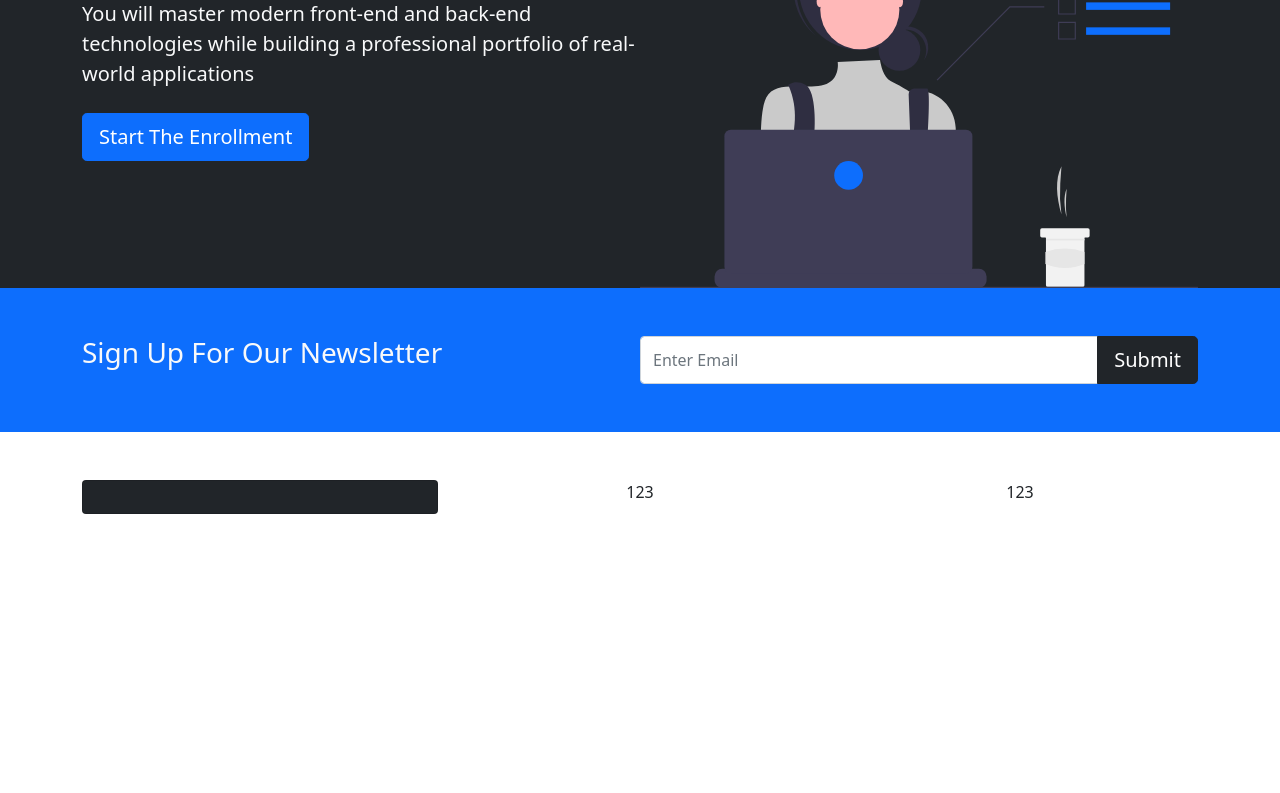
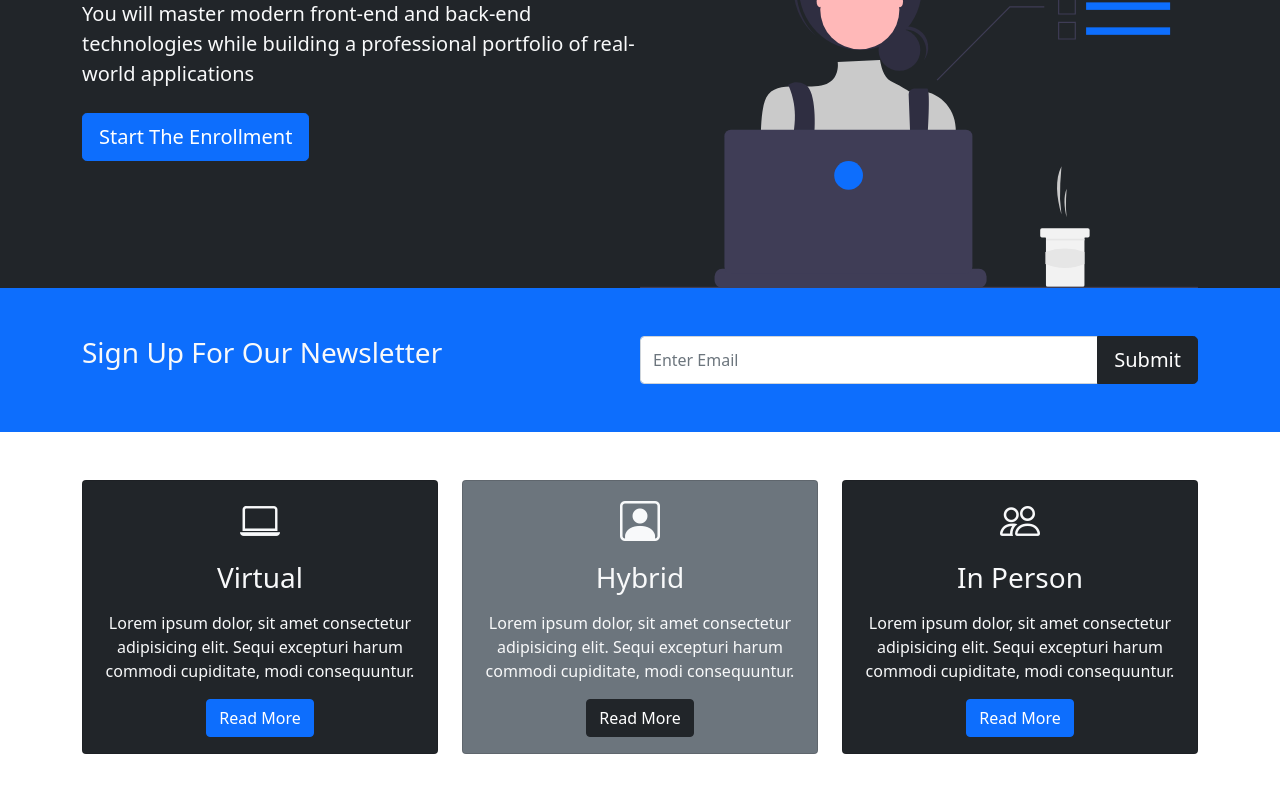
Before and after one commit to Muhammad-Mouid-Ali/Developers-Den, a plain HTML site: page Training/UI/bootstrap/Bootcamp-website/index.html in a window 1280 px wide. Shown: the part 193-986 px from the top of the page. Before the commit the page ends 800 px from the top, so only its background shows below. Drawn offline with nearby package versions, Linux system fonts and the light colour scheme.

Commit message:
bootcamp website - add cards

```diff
--- a/Training/UI/bootstrap/Bootcamp-website/index.html
+++ b/Training/UI/bootstrap/Bootcamp-website/index.html
@@ -6,6 +6,8 @@
     <meta name="viewport" content="width=device-width, initial-scale=1.0">
     <link href="https://cdn.jsdelivr.net/npm/bootstrap@5.0.2/dist/css/bootstrap.min.css" rel="stylesheet"
         integrity="sha384-EVSTQN3/azprG1Anm3QDgpJLIm9Nao0Yz1ztcQTwFspd3yD65VohhpuuCOmLASjC" crossorigin="anonymous">
+    <!-- Option 1: Include in HTML -->
+    <link rel="stylesheet" href="https://cdn.jsdelivr.net/npm/bootstrap-icons@1.3.0/font/bootstrap-icons.css">
     <link rel="stylesheet" href="style.css">
     <title>Frontend Bootcamp</title>
 </head>
@@ -94,12 +96,54 @@
                 <div class="col-md">
                     <div class="card bg-dark text-light">
                         <div class="card-body text-center">
-
+                            <div class="h1 mb-3">
+                                <i class="bi bi-laptop"></i>
+                            </div>
+                            <h3 class="card-title mb-3">
+                                Virtual
+                            </h3>
+                            <p class="card-text">
+                                Lorem ipsum dolor, sit amet consectetur adipisicing elit. Sequi excepturi harum commodi
+                                cupiditate, modi consequuntur.
+                            </p>
+                            <a href="#" class="btn btn-primary">Read More</a>
                         </div>
                     </div>
                 </div>
-                <div class="col-md">123</div>
-                <div class="col-md">123</div>
+                <div class="col-md">
+                    <div class="card bg-secondary text-light">
+                        <div class="card-body text-center">
+                            <div class="h1 mb-3">
+                                <i class="bi bi-person-square"></i>
+                            </div>
+                            <h3 class="card-title mb-3">
+                                Hybrid
+                            </h3>
+                            <p class="card-text">
+                                Lorem ipsum dolor, sit amet consectetur adipisicing elit. Sequi excepturi harum commodi
+                                cupiditate, modi consequuntur.
+                            </p>
+                            <a href="#" class="btn btn-dark">Read More</a>
+                        </div>
+                    </div>
+                </div>
+                <div class="col-md">
+                    <div class="card bg-dark text-light">
+                        <div class="card-body text-center">
+                            <div class="h1 mb-3">
+                                <i class="bi bi-people"></i>
+                            </div>
+                            <h3 class="card-title mb-3">
+                                In Person
+                            </h3>
+                            <p class="card-text">
+                                Lorem ipsum dolor, sit amet consectetur adipisicing elit. Sequi excepturi harum commodi
+                                cupiditate, modi consequuntur.
+                            </p>
+                            <a href="#" class="btn btn-primary">Read More</a>
+                        </div>
+                    </div>
+                </div>
             </div>
         </div>
     </section>
```
